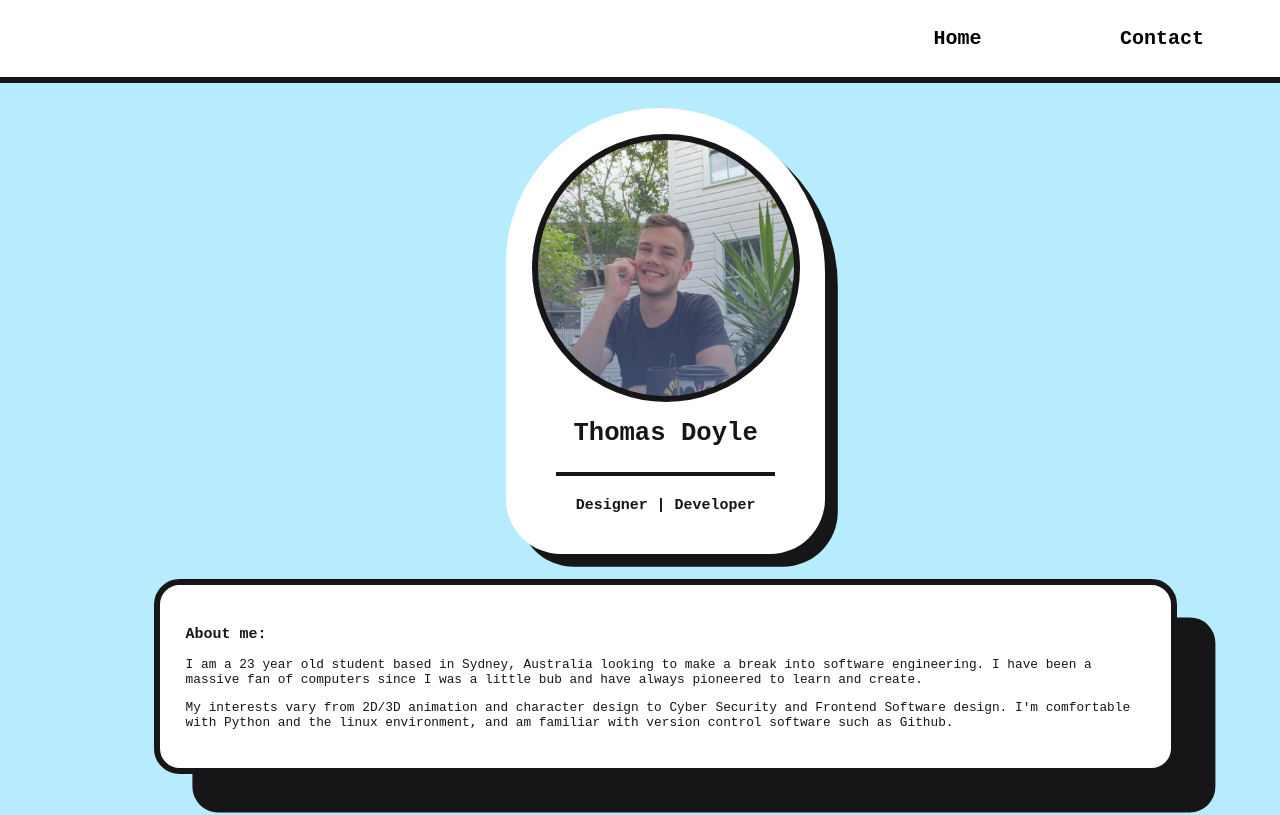
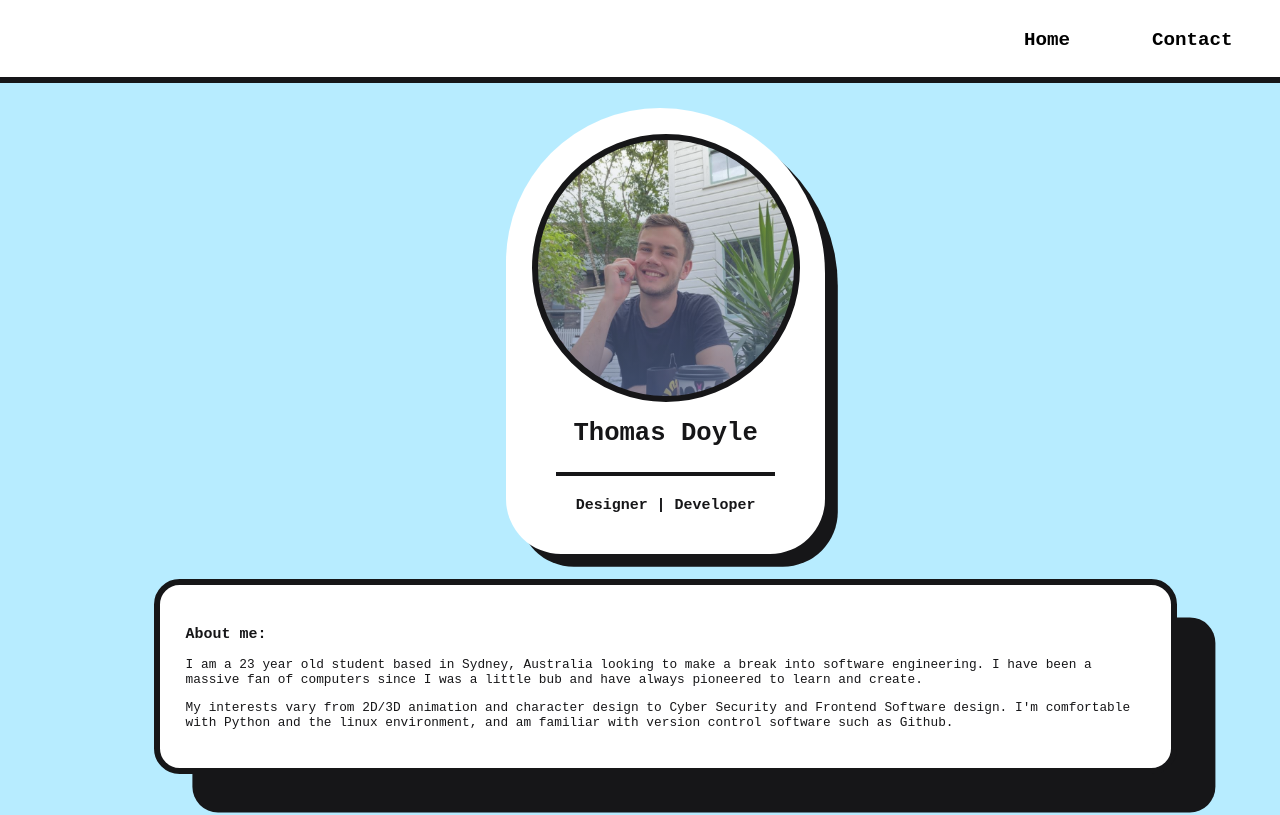
Before and after one commit to tommay76/my_website, a React (Create React App) app: page / in a window 1280 px wide. Shown: the top 815 px of the page. Built offline with nearby package versions, Linux system fonts and the light colour scheme.

Commit message:
removed <button> components because they suck

```diff
--- a/src/components/AppBar.jsx
+++ b/src/components/AppBar.jsx
@@ -5,15 +5,11 @@ import '../css/AppBar.css'
 function AppBar () {
   return (
     <div className='appBar'>
-      <Link to='/dashboard'>
-        <button>
-          <h2>Home</h2>
-        </button>
+      <Link to='/dashboard' className='buttonA' style={{ color: 'black' }}>
+        <h2>Home</h2>
       </Link>
-      <Link to='/contact'>
-        <button>
-          <h2> Contact </h2>
-        </button>
+      <Link to='/contact' className='buttonA' style={{ color: 'black' }}>
+        <h2> Contact </h2>
       </Link>
     </div>
   )
--- a/src/css/AppBar.css
+++ b/src/css/AppBar.css
@@ -10,7 +10,7 @@
     z-index: 3;
     max-width: 100%;
 }
-button {
+a {
     background-color: transparent;
     height: 100%;
     width:10em;
```
